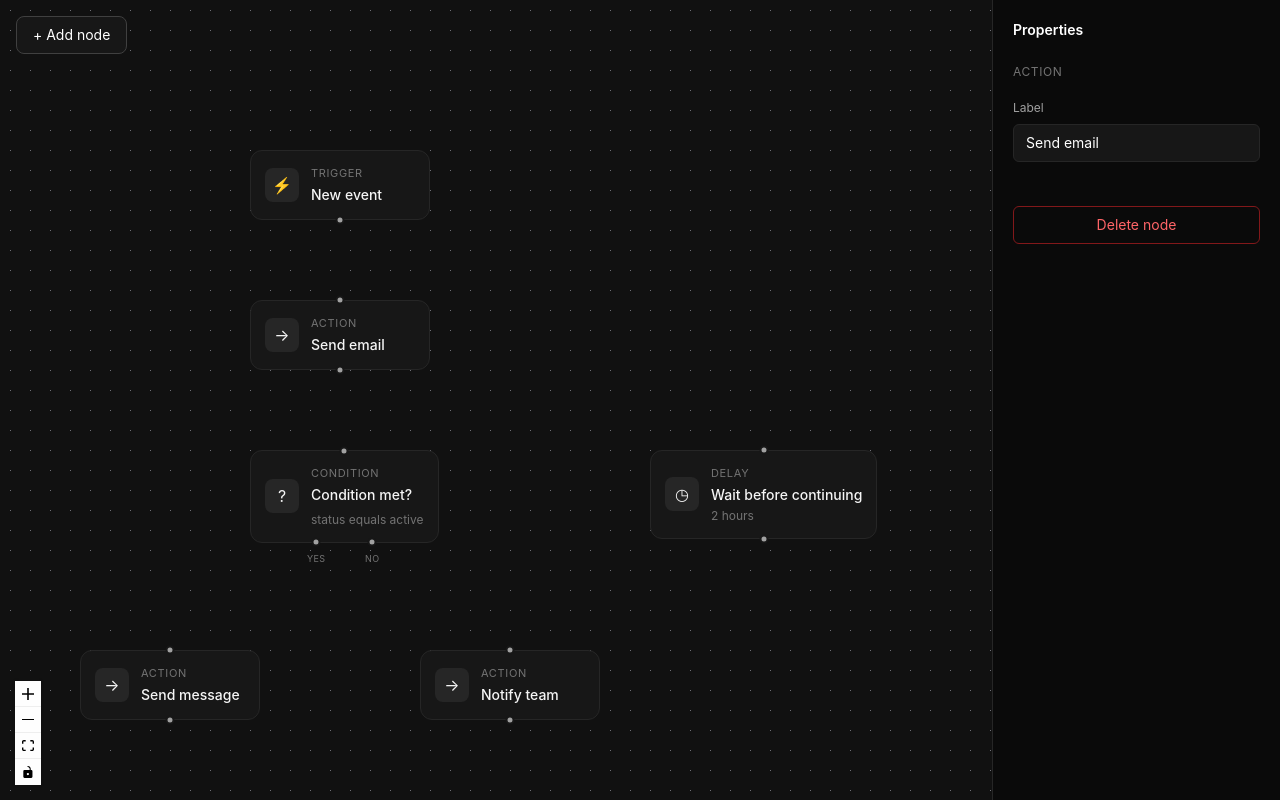
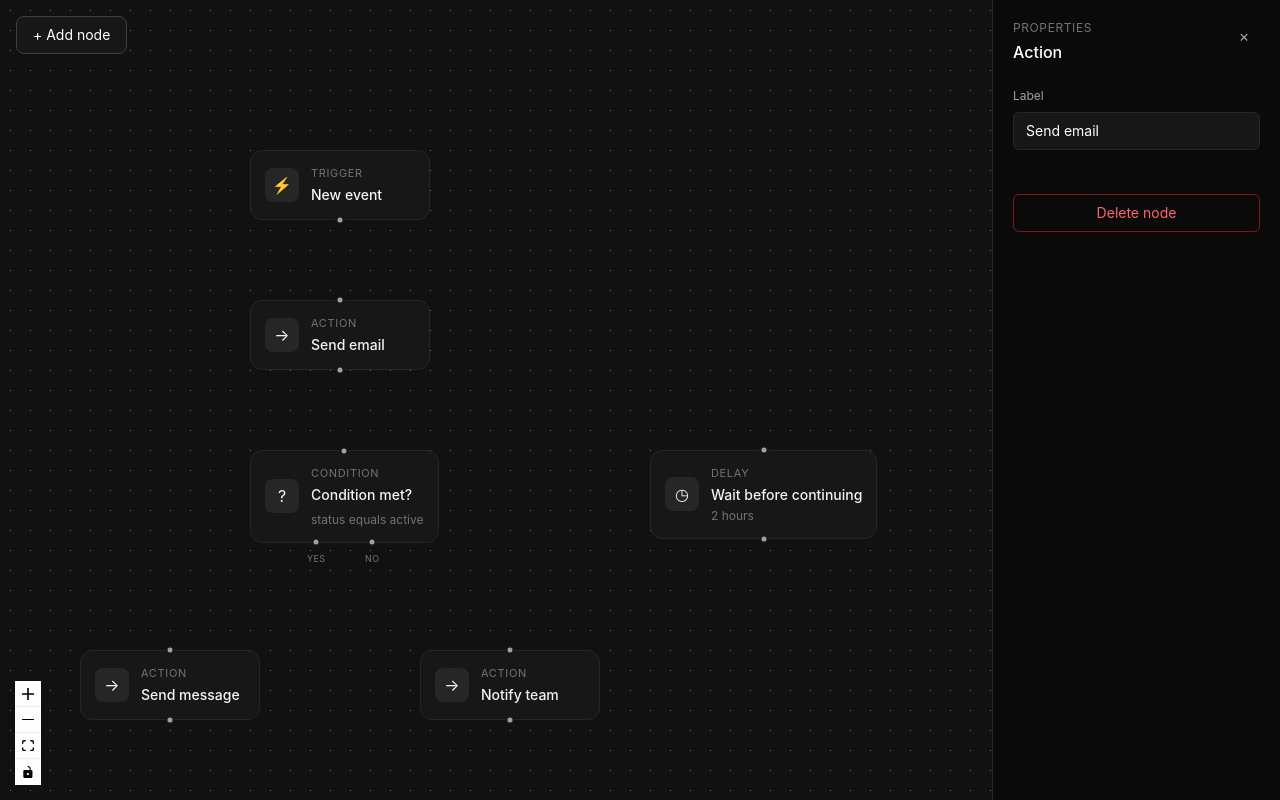
Before and after one commit to Liciacodes/flowboard, a React (Vite) app: page / in a window 1280 px wide. Both pictures are taken after a click on the element 340 px from the left and 300 px from the top of the page. Built offline with nearby package versions, Linux system fonts and the light colour scheme.

Commit message:
feat: animate properties panel and improve node interactions

```diff
--- a/package.json
+++ b/package.json
@@ -12,6 +12,7 @@
   "dependencies": {
     "@tailwindcss/vite": "^4.3.3",
     "@xyflow/react": "^12.11.6",
+    "motion": "^13.2.0",
     "react": "^19.2.8",
     "react-dom": "^19.2.8",
     "tailwindcss": "^4.3.3"
--- a/src/components/editor/FlowEditor.tsx
+++ b/src/components/editor/FlowEditor.tsx
@@ -20,13 +20,14 @@ import { useState } from "react";
 import PropertiesPanel from "./PropertiesPanel";
 import DelayNode from "../nodes/DelayNode";
 import EndNode from "../nodes/EndNode";
+import { AnimatePresence } from "motion/react";
 
 const nodeTypes = {
   trigger: TriggerNode,
   action: ActionNode,
   condition: ConditionNode,
   delay: DelayNode,
-  end: EndNode
+  end: EndNode,
 };
 
 const initialNodes: Node[] = [
@@ -136,7 +137,9 @@ function FlowEditorCanvas() {
     );
   };
 
-  const addNode = (type: "trigger" | "action" | "condition" | "delay"| "end" ) => {
+  const addNode = (
+    type: "trigger" | "action" | "condition" | "delay" | "end",
+  ) => {
     const position = screenToFlowPosition({
       x: window.innerWidth / 2,
       y: window.innerHeight / 2,
@@ -161,8 +164,8 @@ function FlowEditorCanvas() {
         unit: "hours",
       },
       end: {
-        label: 'End workflow'
-      }
+        label: "End workflow",
+      },
     };
 
     const newNode: Node = {
@@ -269,12 +272,17 @@ function FlowEditorCanvas() {
           </div>
         )}
       </div>
+      <AnimatePresence>
+        {selectedNode && (
           <PropertiesPanel
             selectedNode={selectedNode}
             onLabelChange={handleLabelChange}
             onNodeDataChange={handleNodeDataChange}
             onDeleteNode={deleteSelectedNode}
+            onClose={() => setSelectedNodeId(null)}
           />
+        )}
+      </AnimatePresence>
     </div>
   );
 }
--- a/src/components/editor/PropertiesPanel.tsx
+++ b/src/components/editor/PropertiesPanel.tsx
@@ -1,36 +1,55 @@
 import type { Node } from "@xyflow/react";
+import { motion } from "motion/react";
 
 type PropertiesPanelProps = {
-  selectedNode: Node | undefined;
+  selectedNode: Node;
   onLabelChange: (label: string) => void;
   onNodeDataChange: (key: string, value: string) => void;
-  onDeleteNode: () => void
+  onDeleteNode: () => void;
+  onClose: () => void;
 };
 
 export default function PropertiesPanel({
   selectedNode,
   onLabelChange,
   onNodeDataChange,
-  onDeleteNode
+  onDeleteNode,
+  onClose,
 }: PropertiesPanelProps) {
   return (
-    <aside className="absolute right-0 top-0 z-10 h-full w-72 border-l border-neutral-800 bg-neutral-950 p-5 text-white">
-      <h2 className="text-sm font-semibold">Properties</h2>
-
-      {!selectedNode ? (
-        <p className="mt-4 text-sm text-neutral-500">
-          Select a node to view its properties.
-        </p>
-      ) : (
-        <div className="mt-6 space-y-5">
+    <motion.aside
+      initial={{ x: 320, opacity: 0 }}
+      animate={{ x: 0, opacity: 1 }}
+      exit={{ x: 320, opacity: 0 }}
+      transition={{ duration: 0.2 }}
+      className="absolute right-0 top-0 z-10 h-full w-72 border-l border-neutral-800 bg-neutral-950 p-5 text-white"
+    >
+      <div className="mb-6 flex items-start justify-between">
         <div>
           <p className="text-xs uppercase tracking-wider text-neutral-500">
+            Properties
+          </p>
+
+          <h2 className="mt-1 text-base font-medium capitalize text-white">
             {selectedNode.type}
-            </p>
+          </h2>
         </div>
 
+        <button
+          type="button"
+          onClick={onClose}
+          aria-label="Close properties panel"
+          className="flex h-8 w-8 items-center justify-center rounded-md text-neutral-400 hover:bg-neutral-900 hover:text-white"
+        >
+          ×
+        </button>
+      </div>
+
+      <div className="space-y-5">
         <div>
-            <label className="block text-xs text-neutral-400">Label</label>
+          <label className="block text-xs text-neutral-400">
+            Label
+          </label>
 
           <input
             type="text"
@@ -43,7 +62,9 @@ export default function PropertiesPanel({
         {selectedNode.type === "condition" && (
           <>
             <div>
-                <label className="block text-xs text-neutral-400">Field</label>
+              <label className="block text-xs text-neutral-400">
+                Field
+              </label>
 
               <input
                 type="text"
@@ -51,7 +72,7 @@ export default function PropertiesPanel({
                 onChange={(event) =>
                   onNodeDataChange("field", event.target.value)
                 }
-                  className="mt-2 w-full rounded-md border border-neutral-800 bg-neutral-900 px-3 py-2 text-sm text-white"
+                className="mt-2 w-full rounded-md border border-neutral-800 bg-neutral-900 px-3 py-2 text-sm text-white outline-none focus:border-neutral-600"
               />
             </div>
 
@@ -63,9 +84,9 @@ export default function PropertiesPanel({
               <select
                 value={String(selectedNode.data.operator)}
                 onChange={(event) =>
-                    onNodeDataChange("value", event.target.value)
+                  onNodeDataChange("operator", event.target.value)
                 }
-                  className="mt-2 w-full rounded-md border border-neutral-800 bg-neutral-900 px-3 py-2 text-sm text-white"
+                className="mt-2 w-full rounded-md border border-neutral-800 bg-neutral-900 px-3 py-2 text-sm text-white outline-none focus:border-neutral-600"
               >
                 <option value="equals">Equals</option>
                 <option value="not-equals">Does not equal</option>
@@ -76,7 +97,9 @@ export default function PropertiesPanel({
             </div>
 
             <div>
-                <label className="block text-xs text-neutral-400">Value</label>
+              <label className="block text-xs text-neutral-400">
+                Value
+              </label>
 
               <input
                 type="text"
@@ -84,7 +107,7 @@ export default function PropertiesPanel({
                 onChange={(event) =>
                   onNodeDataChange("value", event.target.value)
                 }
-                  className="mt-2 w-full rounded-md border border-neutral-800 bg-neutral-900 px-3 py-2 text-sm text-white"
+                className="mt-2 w-full rounded-md border border-neutral-800 bg-neutral-900 px-3 py-2 text-sm text-white outline-none focus:border-neutral-600"
               />
             </div>
           </>
@@ -108,7 +131,9 @@ export default function PropertiesPanel({
             </div>
 
             <div>
-                <label className="block text-xs text-neutral-400">Unit</label>
+              <label className="block text-xs text-neutral-400">
+                Unit
+              </label>
 
               <select
                 value={String(selectedNode.data.unit)}
@@ -123,16 +148,16 @@ export default function PropertiesPanel({
               </select>
             </div>
           </>
+        )}
 
-          )}
         <button
+          type="button"
           onClick={onDeleteNode}
           className="mt-6 w-full rounded-md border border-red-900 px-3 py-2 text-sm text-red-400 hover:bg-red-950"
         >
           Delete node
         </button>
       </div>
-      )}
-    </aside>
+    </motion.aside>
   );
 }
```
Also changed, not shown: 1 other file (tests, documents, lock files or other folders). Lines whose indentation alone changed are shown as unchanged.
